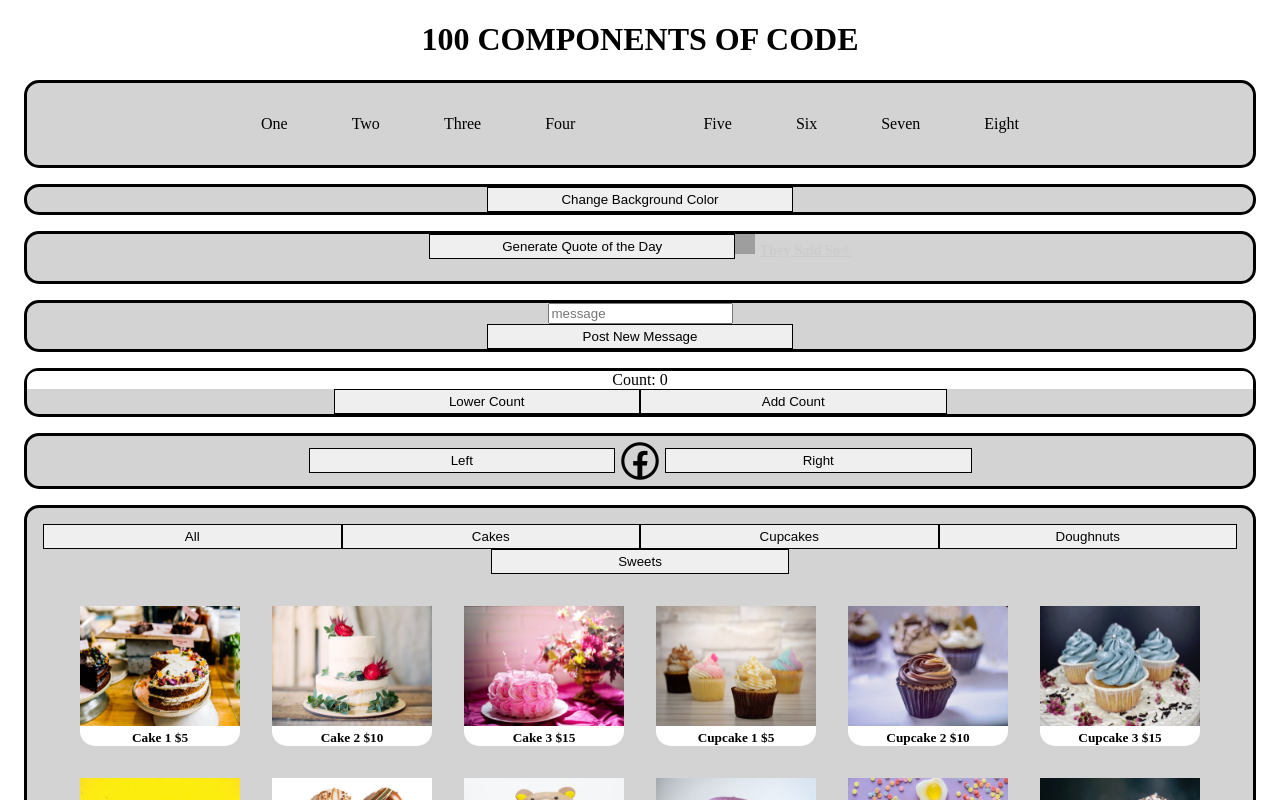
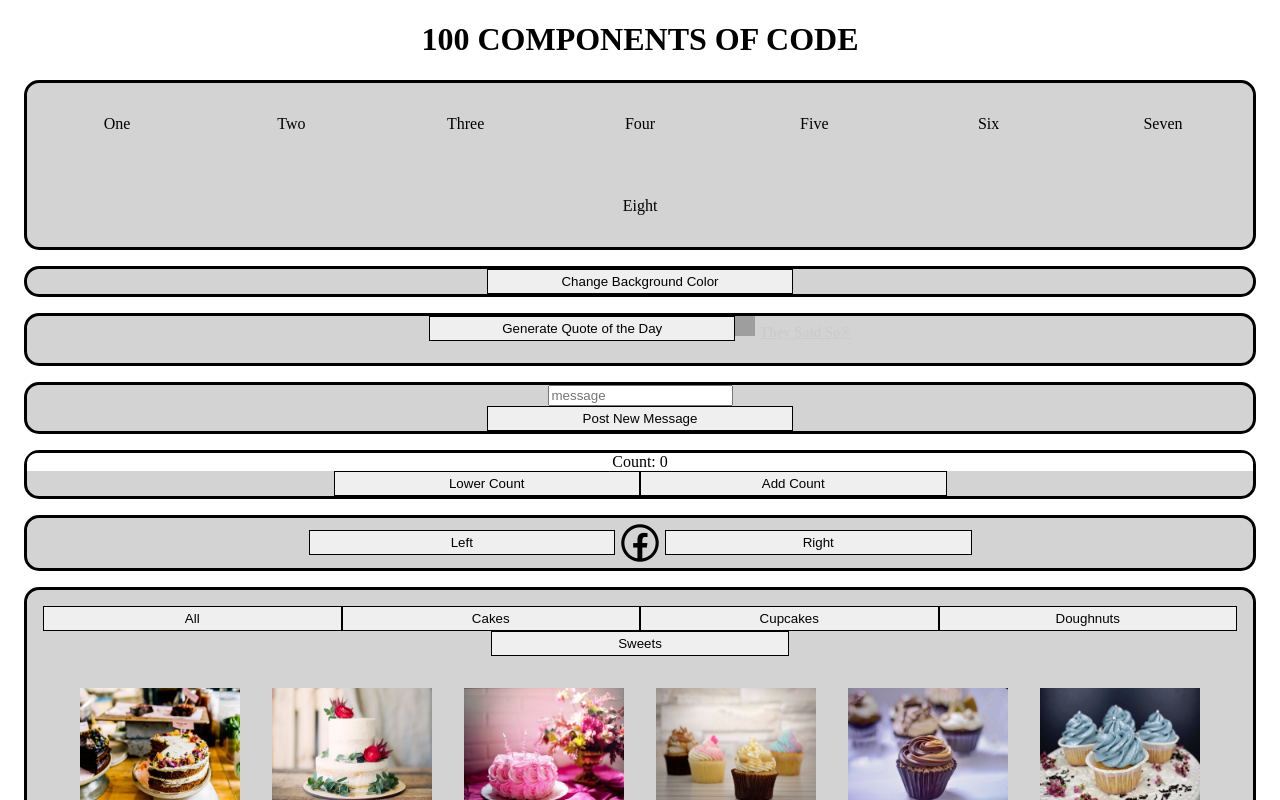
Before and after one commit to zjschulz/onehundred, a React (Create React App) app: page / in a window 1280 px wide. Shown: the top 800 px of the page. Built offline with nearby package versions, Linux system fonts and the light colour scheme; grey boxes are pictures that could not be loaded.

Commit message:
revert style changes to navbar

```diff
--- a/src/components/Navbar.js
+++ b/src/components/Navbar.js
@@ -8,18 +8,14 @@ export default class Navbar extends React.Component {
       <div>
         <h1>100 Components of Code</h1>
         <nav className="Navbar">
-          <div>
             <a href="#One">One</a>
             <a href="#Two">Two</a>
             <a href="#Three">Three</a>
             <a href="#Four">Four</a>
-          </div>
-          <div>
             <a href="#Five">Five</a>
             <a href="#Six">Six</a>
             <a href="#Seven">Seven</a>
             <a href="#Eight">Eight</a>
-          </div>
         </nav>
       </div>
     )
--- a/src/style/style.css
+++ b/src/style/style.css
@@ -69,17 +69,6 @@ h1 {
   display: flex;
 }
 
-.Navbar div {
-  color: black;
-  text-align: center;
-  padding: 14px 16px;
-  text-decoration: none;
-  font-size: 16px;
-  margin: 1rem;
-  padding: 1rem;
-  flex: wrap;
-}
-
 .Navbar a {
   color: black;
   text-align: center;
```
